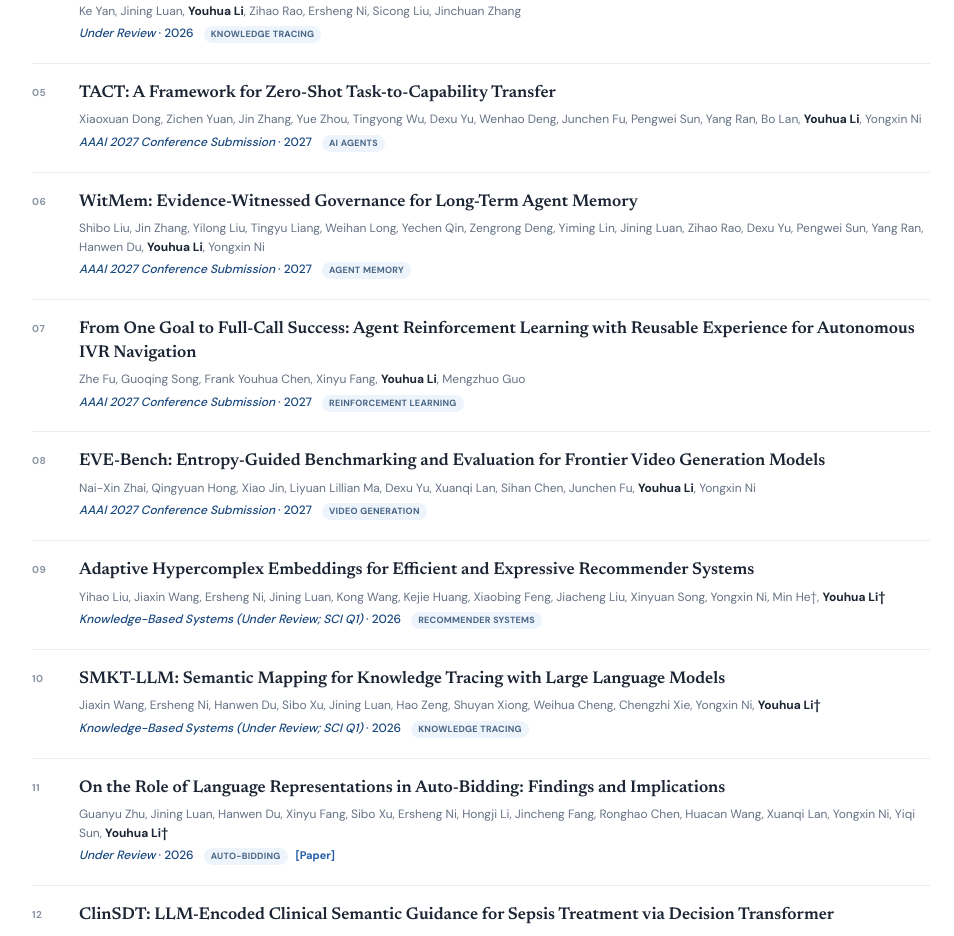
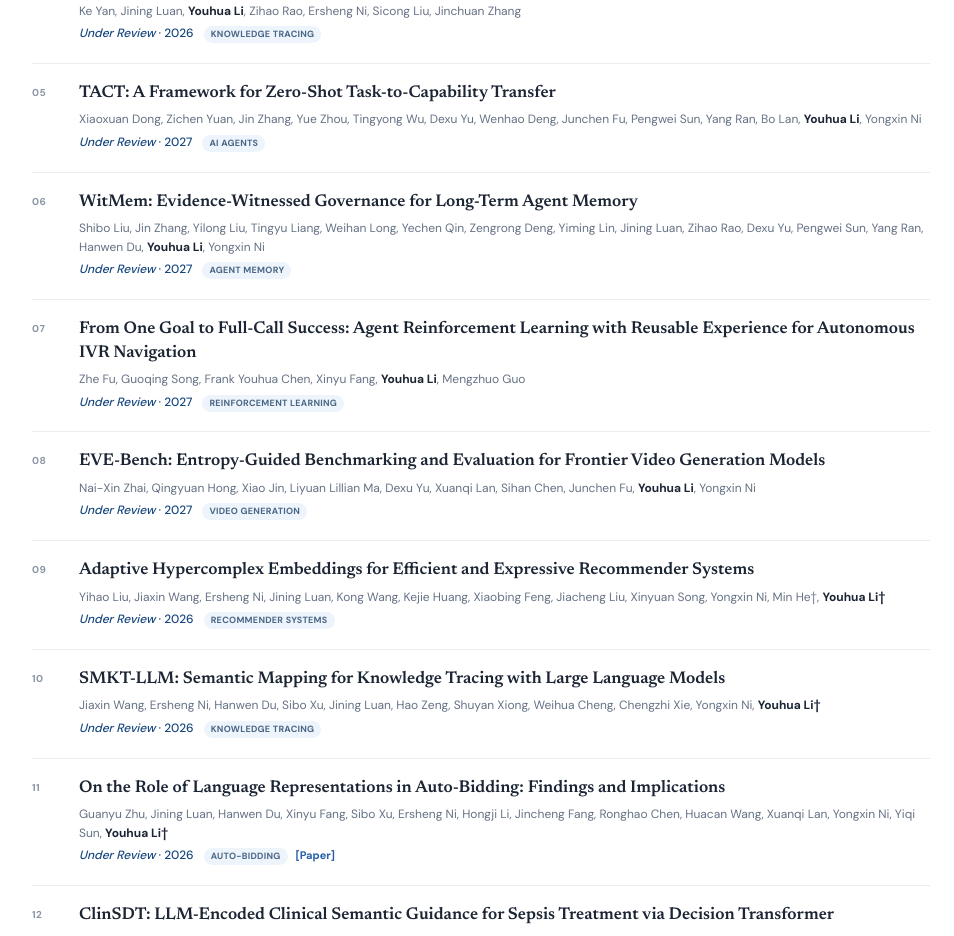
Before and after one commit to youhua97/youhua97.github.io, a Next.js app: page / in a window 1280 px wide. Shown: the part 2440-3376 px from the top of the page, without its empty margins (159-1113 px from the left). Built offline with nearby package versions, Linux system fonts and the light colour scheme.

Commit message:
Hide non-UTD submission venues

```diff
--- a/app/data.ts
+++ b/app/data.ts
@@ -46,7 +46,7 @@ export const underReview: Paper[] = [
     title: "TACT: A Framework for Zero-Shot Task-to-Capability Transfer",
     authors:
       "Xiaoxuan Dong, Zichen Yuan, Jin Zhang, Yue Zhou, Tingyong Wu, Dexu Yu, Wenhao Deng, Junchen Fu, Pengwei Sun, Yang Ran, Bo Lan, Youhua Li, Yongxin Ni",
-    venue: "AAAI 2027 Conference Submission",
+    venue: "Under Review",
     year: "2027",
     tag: "AI Agents",
   },
@@ -54,7 +54,7 @@ export const underReview: Paper[] = [
     title: "WitMem: Evidence-Witnessed Governance for Long-Term Agent Memory",
     authors:
       "Shibo Liu, Jin Zhang, Yilong Liu, Tingyu Liang, Weihan Long, Yechen Qin, Zengrong Deng, Yiming Lin, Jining Luan, Zihao Rao, Dexu Yu, Pengwei Sun, Yang Ran, Hanwen Du, Youhua Li, Yongxin Ni",
-    venue: "AAAI 2027 Conference Submission",
+    venue: "Under Review",
     year: "2027",
     tag: "Agent Memory",
   },
@@ -63,7 +63,7 @@ export const underReview: Paper[] = [
       "From One Goal to Full-Call Success: Agent Reinforcement Learning with Reusable Experience for Autonomous IVR Navigation",
     authors:
       "Zhe Fu, Guoqing Song, Frank Youhua Chen, Xinyu Fang, Youhua Li, Mengzhuo Guo",
-    venue: "AAAI 2027 Conference Submission",
+    venue: "Under Review",
     year: "2027",
     tag: "Reinforcement Learning",
   },
@@ -72,7 +72,7 @@ export const underReview: Paper[] = [
       "EVE-Bench: Entropy-Guided Benchmarking and Evaluation for Frontier Video Generation Models",
     authors:
       "Nai-Xin Zhai, Qingyuan Hong, Xiao Jin, Liyuan Lillian Ma, Dexu Yu, Xuanqi Lan, Sihan Chen, Junchen Fu, Youhua Li, Yongxin Ni",
-    venue: "AAAI 2027 Conference Submission",
+    venue: "Under Review",
     year: "2027",
     tag: "Video Generation",
   },
@@ -81,7 +81,7 @@ export const underReview: Paper[] = [
       "Adaptive Hypercomplex Embeddings for Efficient and Expressive Recommender Systems",
     authors:
       "Yihao Liu, Jiaxin Wang, Ersheng Ni, Jining Luan, Kong Wang, Kejie Huang, Xiaobing Feng, Jiacheng Liu, Xinyuan Song, Yongxin Ni, Min He†, Youhua Li†",
-    venue: "Knowledge-Based Systems (Under Review; SCI Q1)",
+    venue: "Under Review",
     year: "2026",
     tag: "Recommender Systems",
   },
@@ -90,7 +90,7 @@ export const underReview: Paper[] = [
       "SMKT-LLM: Semantic Mapping for Knowledge Tracing with Large Language Models",
     authors:
       "Jiaxin Wang, Ersheng Ni, Hanwen Du, Sibo Xu, Jining Luan, Hao Zeng, Shuyan Xiong, Weihua Cheng, Chengzhi Xie, Yongxin Ni, Youhua Li†",
-    venue: "Knowledge-Based Systems (Under Review; SCI Q1)",
+    venue: "Under Review",
     year: "2026",
     tag: "Knowledge Tracing",
   },
```
Also changed, not shown: 1 other file (tests, documents, lock files or other folders).
